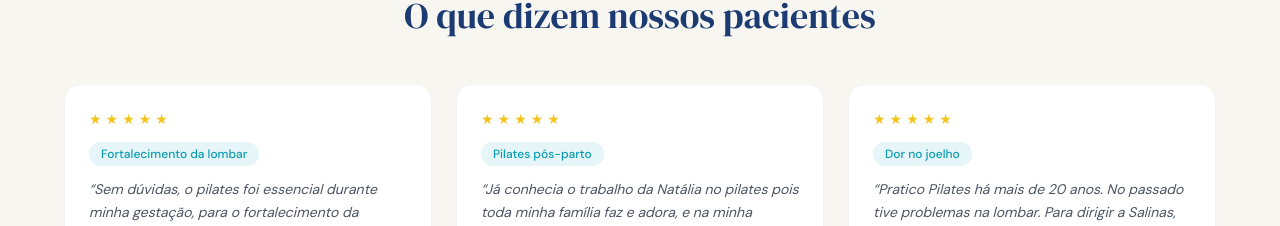
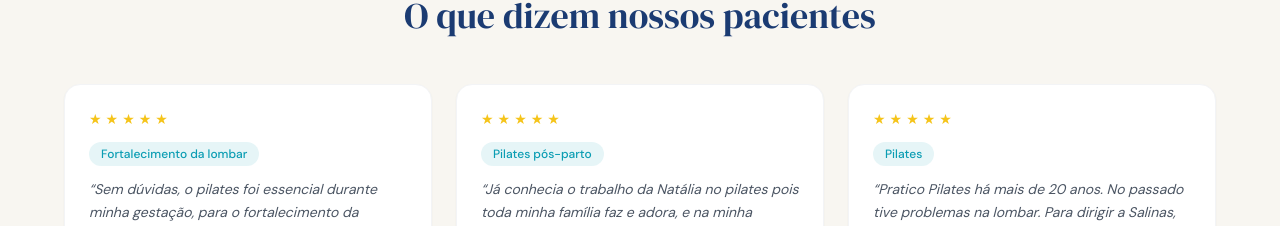
Before and after one commit to juliorgm/sante-site, a Next.js app: page / in a window 1280 px wide. Shown: the part 2156-2382 px from the top of the page. Built offline with nearby package versions, Linux system fonts and the light colour scheme.

Commit message:
atualiza depoimento

```diff
--- a/src/data/testimonials.ts
+++ b/src/data/testimonials.ts
@@ -45,7 +45,7 @@ export const DEPOIMENTOS: Depoimento[] = [
   {
     id:       'paciente-3',
     nome:     'Mauro Bonna',
-    problema: 'Dor no joelho',
+    problema: 'Pilates',
     texto:    'Pratico Pilates há mais de 20 anos. No passado tive problemas na lombar. Para dirigir a Salinas, parava quatro vezes para me alongar. Hoje, sou capaz de ir e voltar só parar por causa do BRT. Lembra dor de coluna, os mesmo a minha no jornal. \n Sinto também que o Pilates me ajuda no equilíbrio. Quando caio é besteira, tiro a bronca rápido! Sou um pilateiro! Aliás, pretendo praticar Pilates até os 99 anos.',
     //videoUrl: 'https://youtube.com/shorts/DG8NZGJZWec?feature=share',
     foto:     '/images/depoimentos/sante-fisioterapia-e-pilates-mauro-bonna.jpg',
```
